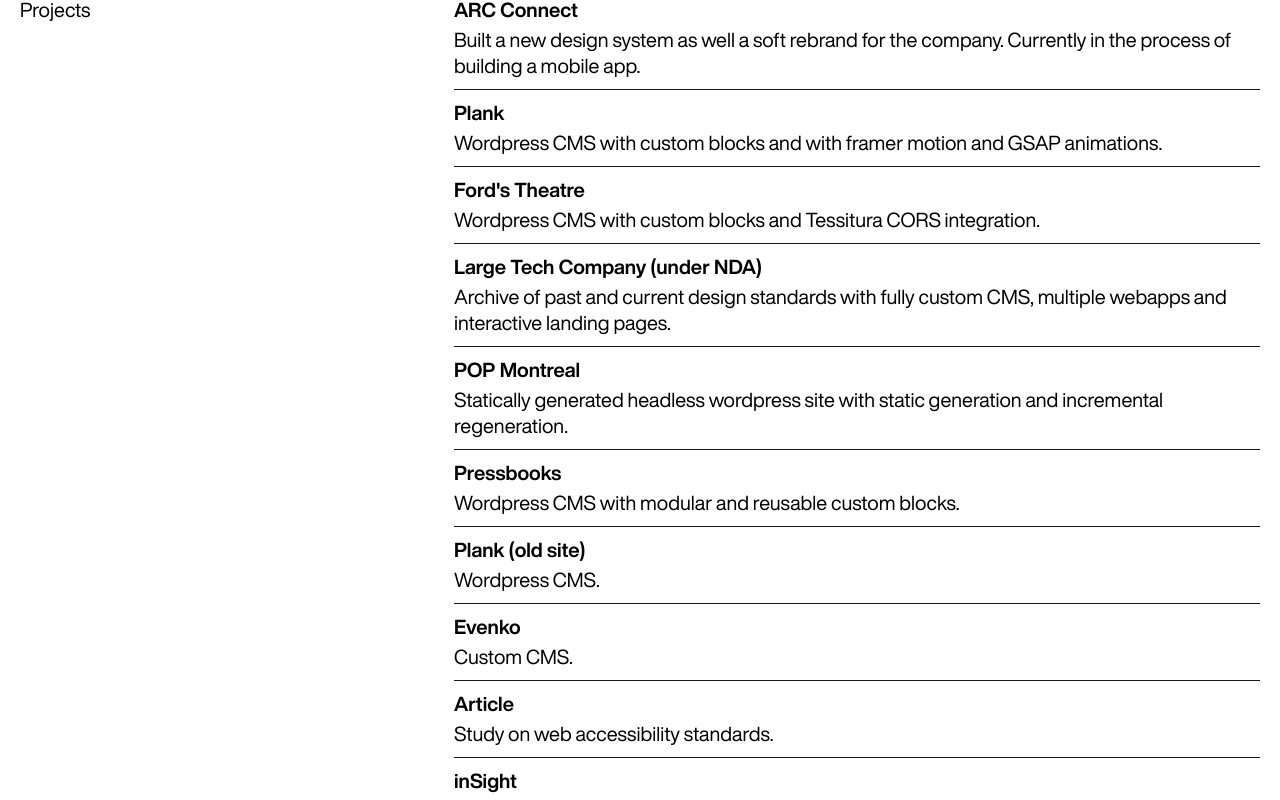
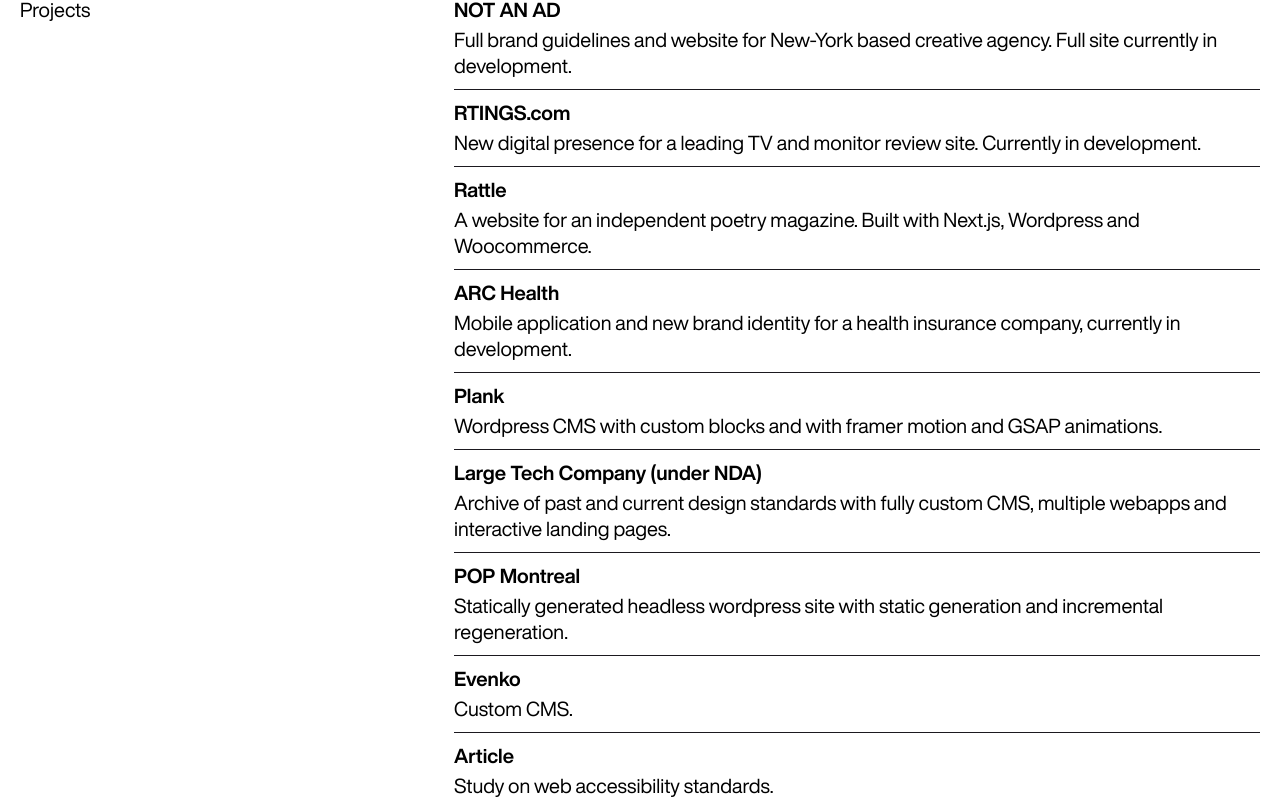
Before and after one commit to olicarignan/olivier-carignan, a Next.js app: page / in a window 1280 px wide. Shown: the part 440-1240 px from the top of the page. Built offline with nearby package versions, Linux system fonts and the light colour scheme.

Commit message:
update projects

```diff
--- a/translations/projects.js
+++ b/translations/projects.js
@@ -1,19 +1,29 @@
 const projects = {
     en: [
         {
-          title: "ARC Connect",
-          description: "Built a new design system as well a soft rebrand for the company. Currently in the process of building a mobile app.",
+          title: "NOT AN AD",
+          description: "Full brand guidelines and website for New-York based creative agency. Full site currently in development.",
+          url: "https://notanad.us"
+        },
+        {
+          title: "RTINGS.com",
+          description: "New digital presence for a leading TV and monitor review site. Currently in development.",
+          url: "https://rtings.com"
+        },
+        {
+          title: "Rattle",
+          description: "A website for an independent poetry magazine. Built with Next.js, Wordpress and Woocommerce.",
+          url: "https://rattle.com"
+        },
+        {
+          title: "ARC Health",
+          description: "Mobile application and new brand identity for a health insurance company, currently in development.",
           url: null
         },
         {
           title: "Plank",
           description: "Wordpress CMS with custom blocks and with framer motion and GSAP animations.",
           url: "https://plank.co"
-        },
-        {
-          title: "Ford's Theatre",
-          description: "Wordpress CMS with custom blocks and Tessitura CORS integration.",
-          url: "https://fords.org"
         },
         {
           title: "Large Tech Company (under NDA)",
@@ -26,16 +36,6 @@
           url: "https://popmontreal.com",
         },
         {
-          title: "Pressbooks",
-          description: "Wordpress CMS with modular and reusable custom blocks.",
-          url: "https://pressbooks.com",
-        },
-        {
-          title: 'Plank (old site)',
-          description: "Wordpress CMS.",
-          url: "https://plank.co",
-        },
-        {
           title: 'Evenko',
           description: 'Custom CMS.',
           url: 'https://evenko.ca',
@@ -45,27 +45,32 @@
           description: "Study on web accessibility standards.",
           url: 'https://medium.com/@oliviercarignan/the-role-of-ux-designers-in-web-accessibility-760725516ee5',
         },
-        {
-          title: 'inSight',
-          description: 'Event scheduling and note taking webapp.',
-          url: 'https://github.com/olicarignan/inSight',
-        }
     ],
     fr: [
         {
-          title: "ARC Connect",
-          description: "Nouvelle image de marque ainsi qu'un nouveau Design System pour la compagnie. Présentement en processus de construire une application mobile.",
+          title: "NOT AN AD",
+          description: "Indentité de marque complète et site web pour une agence créative basée à New-York. Site complet actuellement en développement.",
+          url: "https://notanad.us"
+        },
+        {
+          title: "RTINGS.com",
+          description: "Nouvelle présence numérique pour un site de référence sur les téléviseurs et moniteurs. Actuellement en développement.",
+          url: "https://rtings.com"
+        },
+        {
+          title: "Rattle",
+          description: "Site web pour un magazine de poésie indépendant. Fait avec Next.js, Wordpress et Woocommerce.",
+          url: "https://rattle.com"
+        },
+        {
+          title: "ARC Health",
+          description: "Application mobile et nouvelle identité de marque pour une compagnie d'assurance santé, actuellement en développement.",
           url: null
         },
         {
           title: "Plank",
           description: "CMS Wordpress avec blocs custom and et des animations utilisant framer motion et GSAP.",
           url: "https://plank.co"
-        },
-        {
-          title: "Ford's Theatre",
-          description: "CMS Wordpress avec blocs custom et intégration de Tessitura CORS.",
-          url: "https://fords.org"
         },
         {
           title: "Grande compagnie d'éléctronique (sous NDA)",
@@ -78,16 +83,6 @@
           url: "https://popmontreal.com",
         },
         {
-          title: "Pressbooks",
-          description: "CMS Wordpress avec blocs custom modulaires et réutilisables.",
-          url: "https://pressbooks.com",
-        },
-        {
-          title: 'Plank',
-          description: "CMS Wordpress",
-          url: "https://plank.co",
-        },
-        {
           title: 'Evenko',
           description: 'CMS Custom.',
           url: 'https://evenko.ca',
@@ -96,11 +91,6 @@
           title: "Article",
           description: "Étude sur les standards d'accessibilité.",
           url: 'https://medium.com/@oliviercarignan/the-role-of-ux-designers-in-web-accessibility-760725516ee5',
-        },
-        {
-          title: 'inSight',
-          description: 'Application web pour prendre des notes et planifier des événements.',
-          url: 'https://github.com/olicarignan/inSight',
         }
     ]
 }
```
